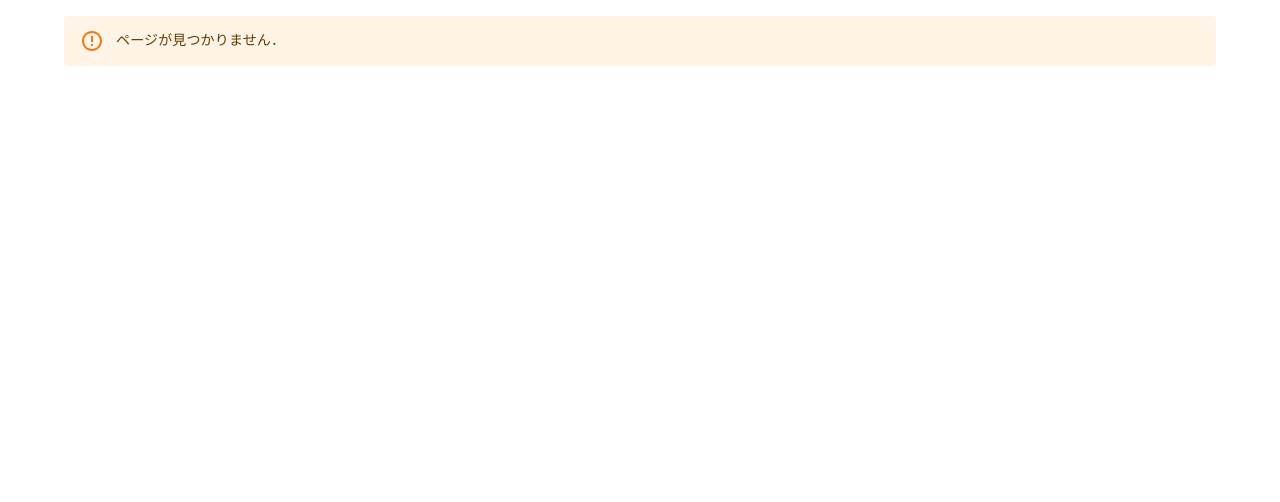
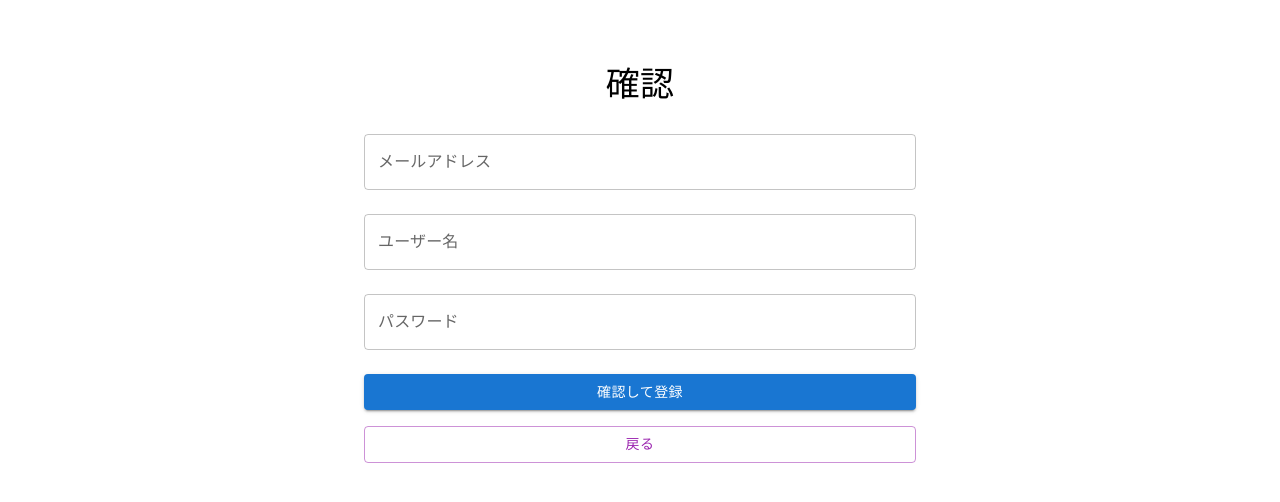
Before and after one commit to PRTIMES-hackathon-2025-winter-team2/frontend, a React (Create React App) app: page /confirm-register in a window 1280 px wide. Shown: the top 502 px of the page. Built offline with nearby package versions, Linux system fonts and the light colour scheme.

Commit message:
新規登録処理、ログイン処理の実装(ポート番号の修正)と細かな機能の追加(パスワード非表示,新規登録後にログインページに遷移)

```diff
--- a/src/App.tsx
+++ b/src/App.tsx
@@ -5,6 +5,8 @@ import { MainComponent } from "./components/pages/MainComponents";
 import { NotFound } from "./components/pages/NotFound";
 import { LoginPage } from "./components/pages/LoginPage";
 import { Register } from "./components/pages/Register";
+import { ConfirmRegister } from "./components/pages/ConfirmRegister";
+
 
 function App() {
   const ENDPOINT_BASE_PATH = "";
@@ -16,6 +18,7 @@ function App() {
           <Route index element={<MainComponent />} />
           <Route path="login" element={<LoginPage />} />
           <Route path="register" element={<Register />} />
+          <Route path="confirm-register" element={<ConfirmRegister/>} />
           <Route path="*" element={<NotFound />} />
         </Route>
       </Routes>
--- /dev/null
+++ b/src/components/pages/ConfirmRegister.tsx
@@ -0,0 +1,144 @@
+// components/pages/ConfirmRegister.tsx
+import React, { useState } from 'react';
+import {
+  Box,
+  Button,
+  Container,
+  Typography,
+  TextField,
+  FormControl,
+  FormHelperText,
+  Alert,
+} from '@mui/material';
+import { useNavigate, useLocation } from 'react-router-dom';
+import axios from 'axios';
+
+const apiClient = axios.create({
+  baseURL: 'http://localhost:5000', // バックエンドのポート番号を指定
+  withCredentials: true, // Cookieを送受信するための設定
+});
+
+export const ConfirmRegister: React.FC = () => {
+  const navigate = useNavigate();
+  const location = useLocation();
+  const { state } = location;
+  const { username, email, password } = state || {};
+
+  const [error, setError] = useState('');
+  const [success, setSuccess] = useState('');
+
+  const handleConfirmRegister = async () => {
+    try {
+      const response = await apiClient.post('/auth/register', {
+        email,
+        password,
+        username,
+      });
+      // エラーをクリア
+      setError('');
+      // 成功メッセージを設定
+      setSuccess('登録が成功しました。ログインページに移動します...');
+      // 登録成功時の処理（例: ログインページにリダイレクト）
+      console.log('登録成功:', { email, username });
+      setTimeout(() => {
+        navigate('/login'); // ログインページに遷移
+      }, 2000); // 2秒後に遷移
+    } catch (err) {
+      // エラーハンドリング
+      if (axios.isAxiosError(err)) {
+        setError('登録に失敗しました。既に使用されているメールアドレスかもしれません。');
+      } else {
+        setError('予期しないエラーが発生しました。');
+      }
+      setSuccess(''); // 成功メッセージをクリア
+    }
+  };
+
+  return (
+    <Container maxWidth="sm">
+      <Box
+        sx={{
+          display: 'flex',
+          flexDirection: 'column',
+          alignItems: 'center',
+          mt: 8,
+        }}
+      >
+        <Typography variant="h4" component="h1" gutterBottom>
+          確認
+        </Typography>
+        {success && (
+          <Alert severity="success" sx={{ mb: 2 }}>
+            {success}
+          </Alert>
+        )}
+        {error && (
+          <Alert severity="error" sx={{ mb: 2 }}>
+            {error}
+          </Alert>
+        )}
+        <form style={{ width: '100%' }}>
+          {/* メールアドレスの表示 */}
+          <FormControl fullWidth margin="normal" error={!!error}>
+            <TextField
+              label="メールアドレス"
+              variant="outlined"
+              value={email}
+              InputProps={{
+                readOnly: true,
+              }}
+            />
+          </FormControl>
+          {/* ユーザー名の表示 */}
+          <FormControl fullWidth margin="normal" error={!!error}>
+            <TextField
+              label="ユーザー名"
+              variant="outlined"
+              value={username}
+              InputProps={{
+                readOnly: true,
+              }}
+            />
+          </FormControl>
+          {/* パスワードの表示 */}
+          <FormControl fullWidth margin="normal" error={!!error}>
+            <TextField
+              label="パスワード"
+              type="password"
+              variant="outlined"
+              value={password}
+              InputProps={{
+                readOnly: true,
+              }}
+            />
+            {error && <FormHelperText>{error}</FormHelperText>}
+          </FormControl>
+          {/* 確認ボタン */}
+          <Button
+            type="button"
+            variant="contained"
+            color="primary"
+            fullWidth
+            sx={{ mt: 2 }}
+            onClick={handleConfirmRegister}
+            disabled={!!success} // 成功メッセージがある場合は無効化
+          >
+            確認して登録
+          </Button>
+          {/* 戻るボタン */}
+          <Button
+            type="button"
+            variant="outlined"
+            color="secondary"
+            fullWidth
+            sx={{ mt: 2 }}
+            onClick={() => navigate('/register')}
+            disabled={!!success} // 成功メッセージがある場合は無効化
+          >
+            戻る
+          </Button>
+        </form>
+      </Box>
+    </Container>
+  );
+};
--- a/src/components/pages/LoginPage.tsx
+++ b/src/components/pages/LoginPage.tsx
@@ -1,3 +1,4 @@
+// components/pages/LoginPage.tsx
 import React, { useState } from 'react';
 import {
   Box,
@@ -8,44 +9,51 @@ import {
   Link,
   FormControl,
   FormHelperText,
+  Alert,
 } from '@mui/material';
 import axios from 'axios';
+import { useNavigate } from 'react-router-dom';
+
+const apiClient = axios.create({
+  baseURL: 'http://localhost:5000', // バックエンドのポート番号を指定
+  withCredentials: true, // Cookieを送受信するための設定
+});
 
 export const LoginPage: React.FC = () => {
   const [email, setEmail] = useState(''); // メールアドレスの状態管理
   const [password, setPassword] = useState(''); // パスワードの状態管理
   const [error, setError] = useState(''); // エラーメッセージの状態管理
+  const [success, setSuccess] = useState(''); // 成功メッセージの状態管理
+  const navigate = useNavigate();
 
   const handleLogin = async (e: React.FormEvent) => {
     e.preventDefault();
-
     if (!email || !password) {
       setError('メールアドレスとパスワードを入力してください');
       return;
     }
-
     // 簡単なメールアドレスの形式チェック
     const emailRegex = /^[^\s@]+@[^\s@]+\.[^\s@]+$/;
     if (!emailRegex.test(email)) {
       setError('正しいメールアドレスを入力してください');
       return;
     }
-
     try {
       // APIエンドポイントへのリクエスト
-      const response = await axios.post('/auth/login', {
-        "email":email,
-        "password":password,
-      }, {
-        withCredentials: true, // Cookieを送受信するための設定
+      const response = await apiClient.post('/auth/login', {
+        email,
+        password,
       });
 
       // エラーをクリア
       setError('');
-
+      // 成功メッセージを設定
+      setSuccess('ログインが成功しました。ホーム画面に移動します...');
       // ログイン成功時の処理（例: ホームページにリダイレクト）
       console.log('ログイン成功:', { email });
-      window.location.href = '/home'; // ホームページに遷移
+      setTimeout(() => {
+        navigate('/home'); // ホームページに遷移
+      }, 2000); // 2秒後に遷移
     } catch (err) {
       // エラーハンドリング
       if (axios.isAxiosError(err)) {
@@ -53,6 +61,7 @@ export const LoginPage: React.FC = () => {
       } else {
         setError('予期しないエラーが発生しました。');
       }
+      setSuccess(''); // 成功メッセージをクリア
     }
   };
 
@@ -69,6 +78,16 @@ export const LoginPage: React.FC = () => {
         <Typography variant="h4" component="h1" gutterBottom>
           ログイン
         </Typography>
+        {success && (
+          <Alert severity="success" sx={{ mb: 2 }}>
+            {success}
+          </Alert>
+        )}
+        {error && (
+          <Alert severity="error" sx={{ mb: 2 }}>
+            {error}
+          </Alert>
+        )}
         <form onSubmit={handleLogin} style={{ width: '100%' }}>
           {/* メールアドレスの入力フィールド */}
           <FormControl fullWidth margin="normal" error={!!error}>
@@ -100,6 +119,7 @@ export const LoginPage: React.FC = () => {
             color="primary"
             fullWidth
             sx={{ mt: 2 }}
+            disabled={!!success} // 成功メッセージがある場合は無効化
           >
             ログイン
           </Button>
--- a/src/components/pages/Register.tsx
+++ b/src/components/pages/Register.tsx
@@ -1,3 +1,4 @@
+// components/pages/Register.tsx
 import React, { useState } from 'react';
 import {
   Box,
@@ -8,53 +9,43 @@ import {
   FormControl,
   FormHelperText,
 } from '@mui/material';
-import axios from 'axios';
-
-const apiClient = axios.create({
-  baseURL: 'http://localhost:5000', // バックエンドのポート番号を指定
-  withCredentials: true, // Cookieを送受信するための設定
-});
+import { useNavigate } from 'react-router-dom';
 
 export const Register: React.FC = () => {
   const [username, setUsername] = useState('');
   const [password, setPassword] = useState('');
+  const [confirmPassword, setConfirmPassword] = useState(''); // パスワード再確認用
   const [email, setEmail] = useState('');
   const [error, setError] = useState('');
+  const [showPasswords, setShowPasswords] = useState(false); // 共通のパスワード表示状態
+  const navigate = useNavigate();
 
-  const handleRegister = async (e: React.FormEvent) => {
+  const handleNext = (e: React.FormEvent) => {
     e.preventDefault();
-    if (!username || !password || !email) {
-      setError('ユーザー名、パスワード、メールアドレスをすべて入力してください');
+    if (!username || !password || !confirmPassword || !email) {
+      setError('すべてのフィールドを入力してください');
       return;
     }
-
     // 簡単なメールアドレスの形式チェック
     const emailRegex = /^[^\s@]+@[^\s@]+\.[^\s@]+$/;
     if (!emailRegex.test(email)) {
       setError('正しいメールアドレスを入力してください');
       return;
     }
+    // パスワードと再確認パスワードが一致するかチェック
+    if (password !== confirmPassword) {
+      setError('パスワードが一致しません');
+      return;
+    }
+    // エラーをクリア
+    setError('');
+    // 確認画面に遷移
+    navigate('/confirm-register', { state: { username, email, password } });
+  };
 
-    try {
-      const response = await apiClient.post('/auth/register', {
-        "email":email,
-        "password":password,
-        "username":username,
-      });
-
-      // エラーをクリア
-      setError('');
-      // 登録成功時の処理（例: ログインページにリダイレクト）
-      console.log('登録成功:', { email, username });
-      window.location.href = '/login'; // ログインページに遷移
-    } catch (err) {
-      // エラーハンドリング
-      if (axios.isAxiosError(err)) {
-        setError('登録に失敗しました。既に使用されているメールアドレスかもしれません。');
-      } else {
-        setError('予期しないエラーが発生しました。');
-      }
-    }
+  // パスワード表示/非表示のトグル関数
+  const toggleShowPasswords = () => {
+    setShowPasswords((prev) => !prev);
   };
 
   return (
@@ -70,7 +61,7 @@ export const Register: React.FC = () => {
         <Typography variant="h4" component="h1" gutterBottom>
           アカウントの作成
         </Typography>
-        <form onSubmit={handleRegister} style={{ width: '100%' }}>
+        <form onSubmit={handleNext} style={{ width: '100%' }}>
           {/* メールアドレスの入力フィールド */}
           <FormControl fullWidth margin="normal" error={!!error}>
             <TextField
@@ -96,15 +87,36 @@ export const Register: React.FC = () => {
           <FormControl fullWidth margin="normal" error={!!error}>
             <TextField
               label="パスワード"
-              type="password"
+              type={showPasswords ? 'text' : 'password'} // 動的にtypeを切り替え
               variant="outlined"
               value={password}
               onChange={(e) => setPassword(e.target.value)}
               required
             />
+          </FormControl>
+          {/* パスワード再確認の入力フィールド */}
+          <FormControl fullWidth margin="normal" error={!!error}>
+            <TextField
+              label="パスワード（再確認）"
+              type={showPasswords ? 'text' : 'password'} // 動的にtypeを切り替え
+              variant="outlined"
+              value={confirmPassword}
+              onChange={(e) => setConfirmPassword(e.target.value)}
+              required
+            />
             {error && <FormHelperText>{error}</FormHelperText>}
           </FormControl>
-          {/* 新規登録ボタン */}
+          {/* パスワード表示/非表示ボタン */}
+          <Button
+            variant="outlined"
+            color="primary"
+            fullWidth
+            onClick={toggleShowPasswords}
+            sx={{ mt: 2 }}
+          >
+            {showPasswords ? 'パスワードを隠す' : 'パスワードを表示'}
+          </Button>
+          {/* 次へボタン */}
           <Button
             type="submit"
             variant="contained"
@@ -112,7 +124,7 @@ export const Register: React.FC = () => {
             fullWidth
             sx={{ mt: 2 }}
           >
-            新規登録
+            次へ
           </Button>
         </form>
       </Box>
```
